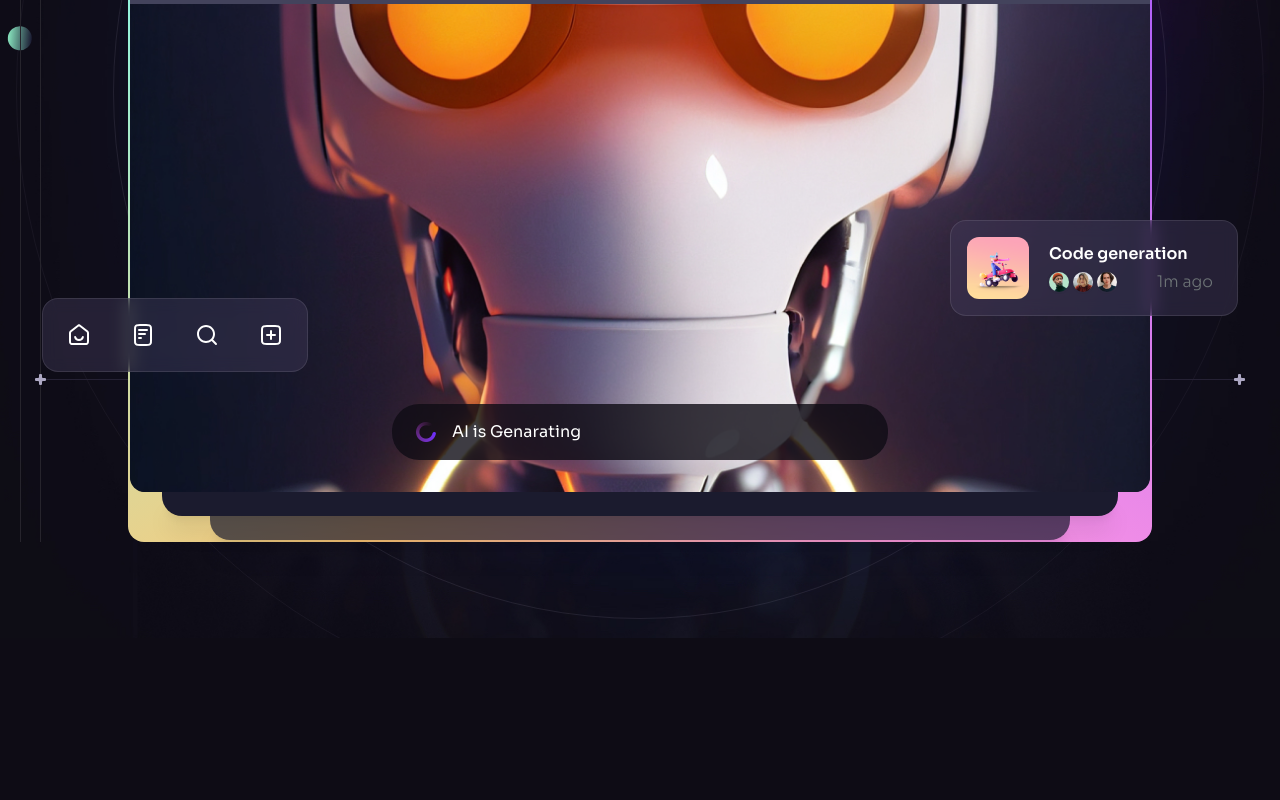
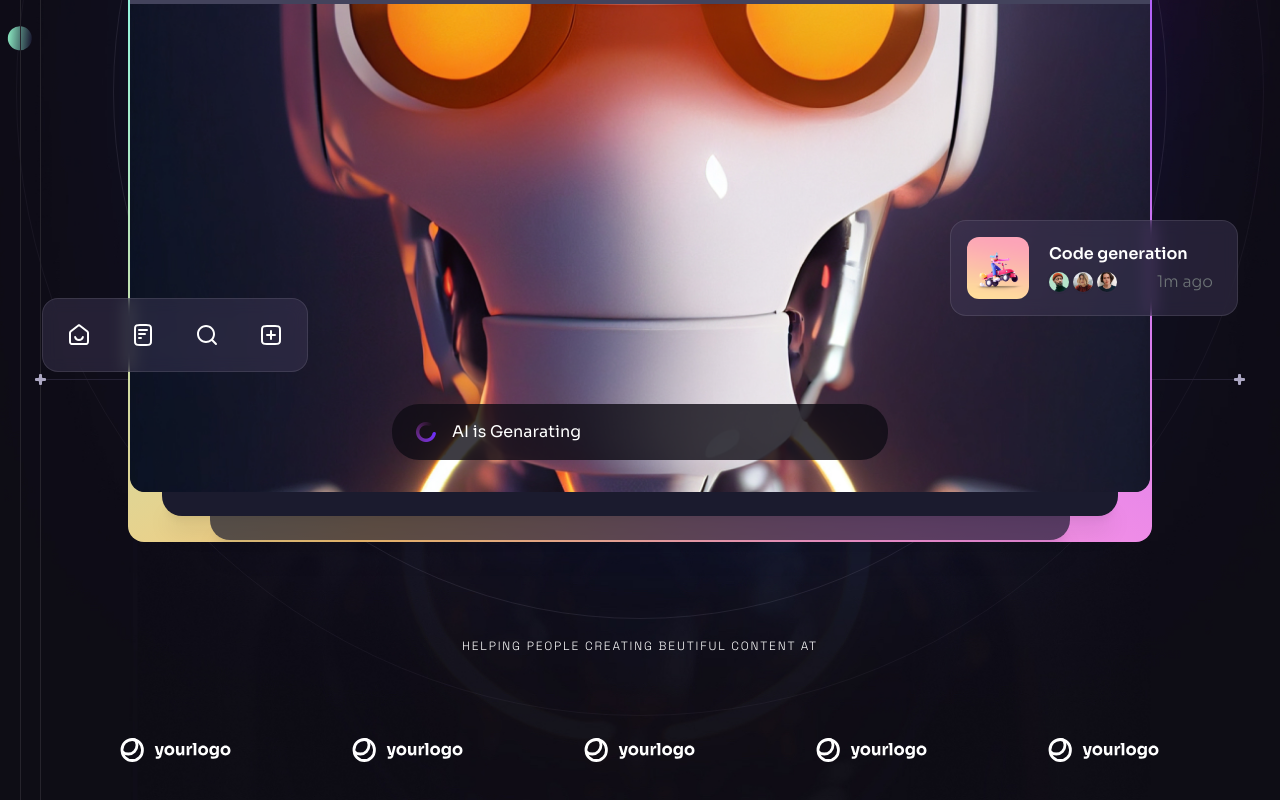
Before and after one commit to Yashu9844/BRAINWAVE, a React (Vite) app: page / in a window 1280 px wide. Shown: the part 589-1389 px from the top of the page. Before the commit the page ends 1227 px from the top, so only its background shows below. Built offline with nearby package versions, Linux system fonts and the light colour scheme.

Commit message:
complete first page

```diff
--- /dev/null
+++ b/src/components/CompanyLogo.jsx
@@ -0,0 +1,21 @@
+import React from 'react'
+import { companyLogos } from '../constants'
+
+const CompanyLogo = ({className}) => {
+  return (
+    <div className={className}>
+      <h5 className='text-center mb-6 tagline text-n-1'>Helping people creating beutiful content at</h5>
+      <ul className='flex justify-between '>
+        {
+            companyLogos.map((items,index)=>(
+                <li key={index} className='m-15'>
+                    <img src={items} alt="" width={134} height={28} />
+                </li>
+            ))
+        }
+      </ul>
+    </div>
+  )
+}
+
+export default CompanyLogo
--- a/src/components/Hero.jsx
+++ b/src/components/Hero.jsx
@@ -7,6 +7,7 @@ import { heroIcons } from '../constants'
 import { ScrollParallax } from 'react-just-parallax'
 import Genarating from './Genarating'
 import Notification from './Notification'
+import CompanyLogo from './CompanyLogo'
 
 const Hero = () => {
   const parallaxRef = useRef(null);
@@ -80,6 +81,7 @@ const Hero = () => {
           </div>
           <BackgroundCircles />
         </div>
+        <CompanyLogo className="hidden relative z-10 lg:block mt-20"/>
       </div>
       <BottomLine />
     </Section>
```
